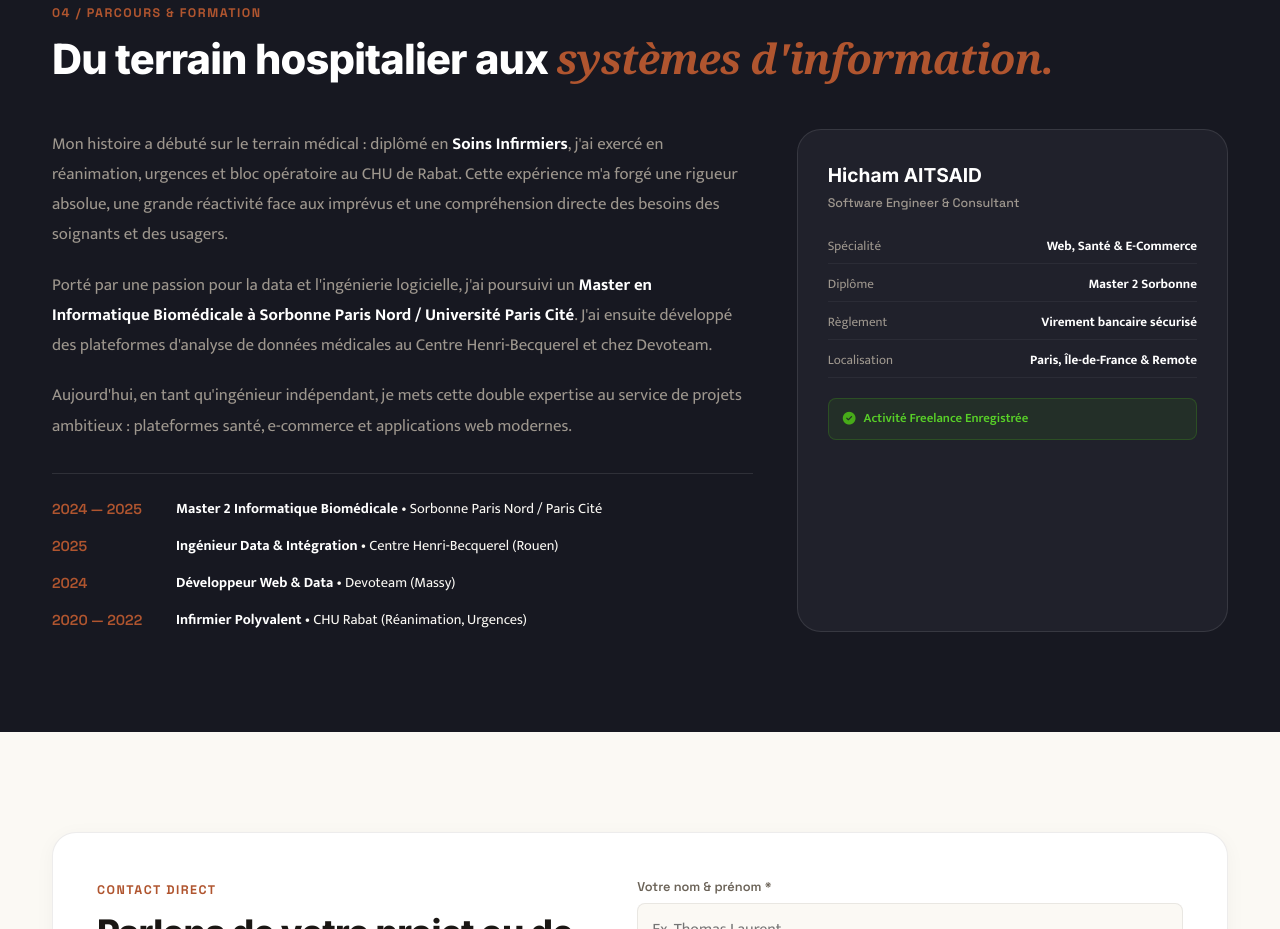
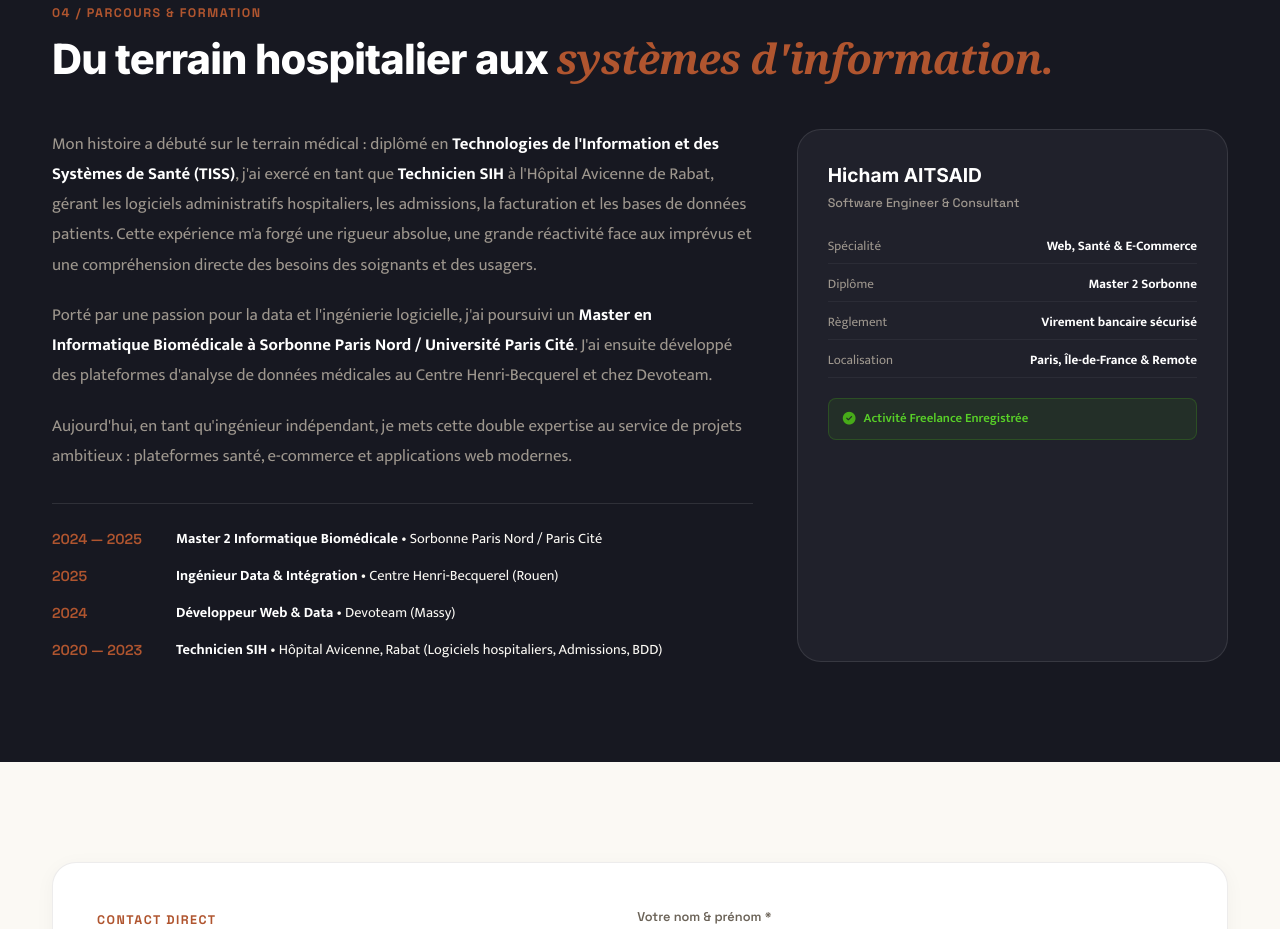
Before and after one commit to AitsaidCode/Portfolio, a website: page index.html in a window 1280 px wide. Shown: the part 4760-5689 px from the top of the page. Drawn offline with nearby package versions, Linux system fonts and the light colour scheme; a web font is replaced by a local one.

Commit message:
fix: correction parcours — Technicien SIH Hôpital Avicenne (non Infirmier CHU)

```diff
--- a/index.html
+++ b/index.html
@@ -609,7 +609,7 @@
     </section>
 
     <!-- ========================================================================= -->
-    <!-- 7. ABOUT / BIOGRAPHY SECTION (Histoire & Parcours Infirmier CHU détaillé ici) -->
+    <!-- 7. ABOUT / BIOGRAPHY SECTION (Histoire & Parcours Technicien SIH Hôpital Avicenne) -->
     <!-- ========================================================================= -->
     <section class="content-section bg-paper-dark dark-background" id="about">
       <div class="container">
@@ -622,7 +622,7 @@
         <div class="bio-layout-grid">
           <div class="bio-main-text">
             <p>
-              Mon histoire a débuté sur le terrain médical : diplômé en <b>Soins Infirmiers</b>, j'ai exercé en réanimation, urgences et bloc opératoire au CHU de Rabat. Cette expérience m'a forgé une rigueur absolue, une grande réactivité face aux imprévus et une compréhension directe des besoins des soignants et des usagers.
+              Mon histoire a débuté sur le terrain médical : diplômé en <b>Technologies de l'Information et des Systèmes de Santé (TISS)</b>, j'ai exercé en tant que <b>Technicien SIH</b> à l'Hôpital Avicenne de Rabat, gérant les logiciels administratifs hospitaliers, les admissions, la facturation et les bases de données patients. Cette expérience m'a forgé une rigueur absolue, une grande réactivité face aux imprévus et une compréhension directe des besoins des soignants et des usagers.
             </p>
             <p>
               Porté par une passion pour la data et l'ingénierie logicielle, j'ai poursuivi un <b>Master en Informatique Biomédicale à Sorbonne Paris Nord / Université Paris Cité</b>. J'ai ensuite développé des plateformes d'analyse de données médicales au Centre Henri-Becquerel et chez Devoteam.
@@ -646,8 +646,8 @@
                 <span class="tl-detail"><b>Développeur Web & Data</b> • Devoteam (Massy)</span>
               </div>
               <div class="tl-row">
-                <span class="tl-time">2020 — 2022</span>
-                <span class="tl-detail"><b>Infirmier Polyvalent</b> • CHU Rabat (Réanimation, Urgences)</span>
+                <span class="tl-time">2020 — 2023</span>
+                <span class="tl-detail"><b>Technicien SIH</b> • Hôpital Avicenne, Rabat (Logiciels hospitaliers, Admissions, BDD)</span>
               </div>
             </div>
           </div>
```
